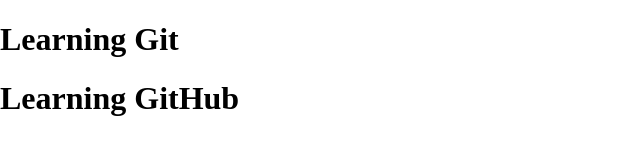
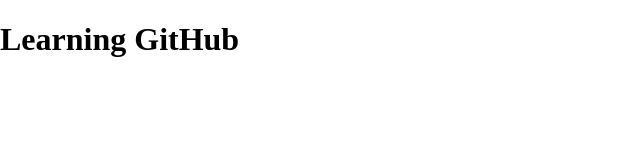
Before and after one commit to NikhilGathal/Learning_Git, a plain HTML site: page index.html in a window 1280 px wide. Shown: the whole page, without its empty margins (0-640 px from the left). Drawn offline with Linux system fonts and the light colour scheme.

Commit message:
Learning Github latest

```diff
--- a/index.html
+++ b/index.html
@@ -7,7 +7,7 @@
     <link rel="stylesheet" href="style.css">
 </head>
 <body>
-    <h1>Learning Git</h1>
-      <h1>Learning GitHub</h1>
+    <h1>Learning GitHub</h1>
+
 </body>
 </html>
```
